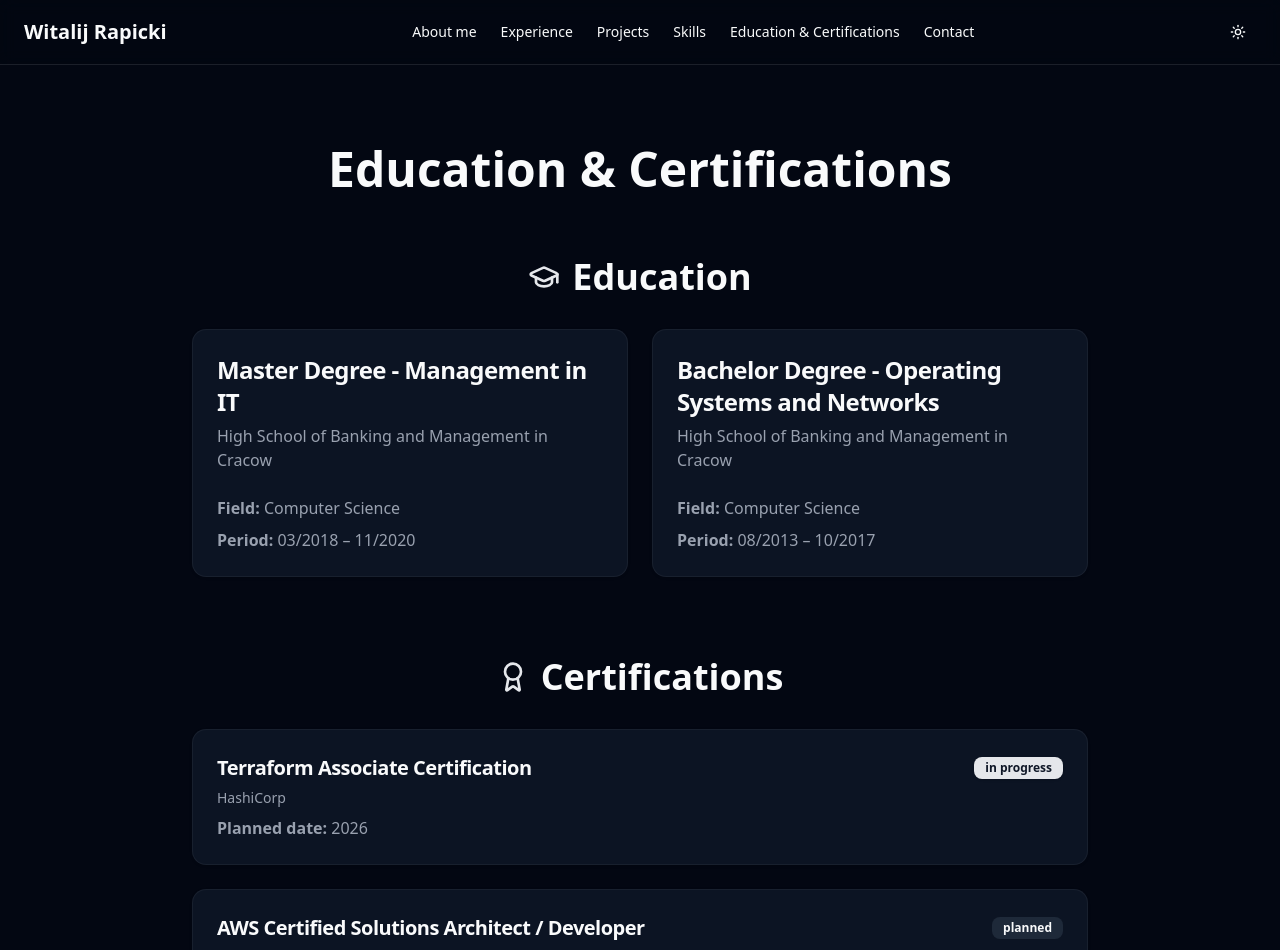
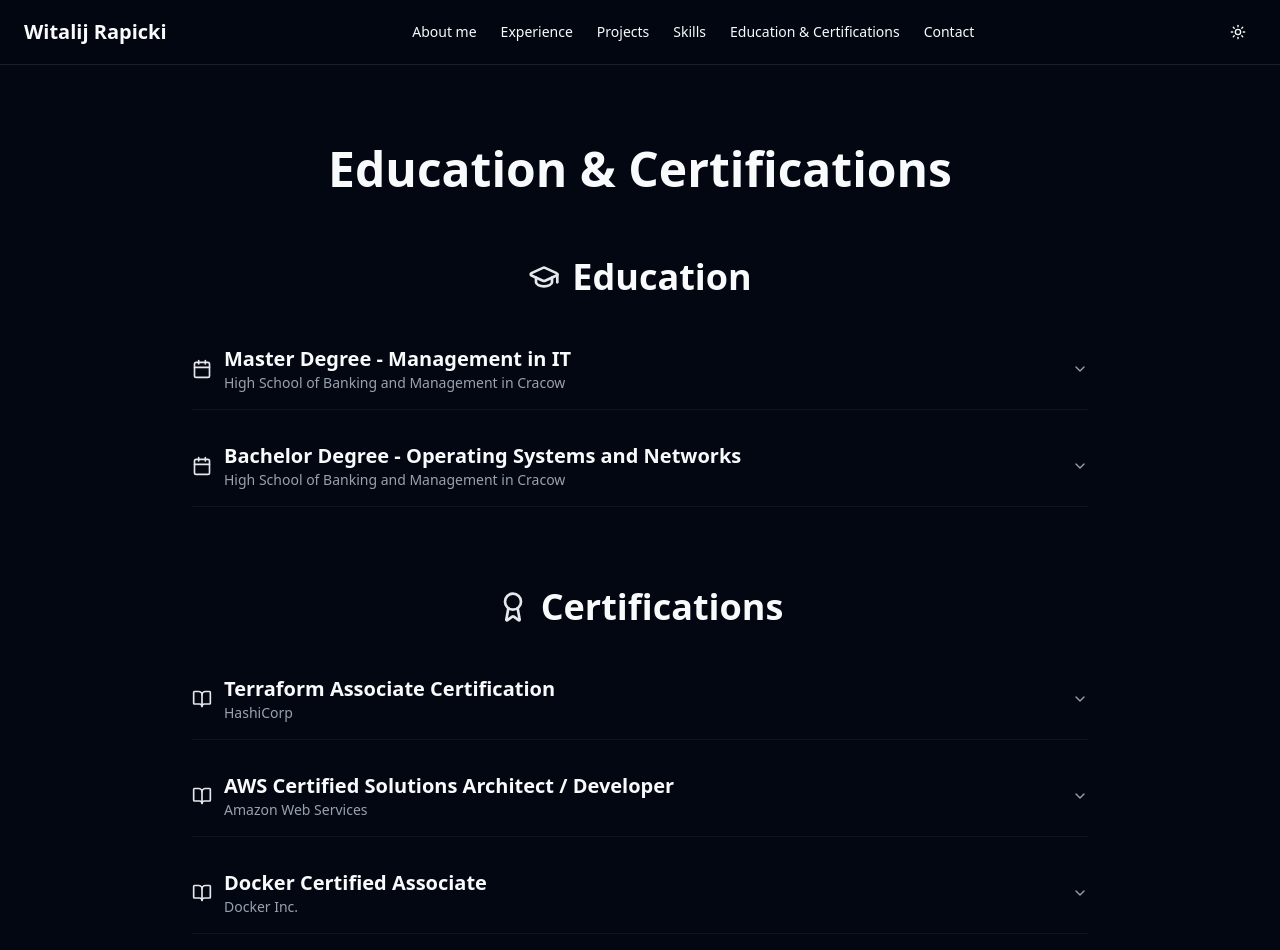
Before and after one commit to RagarRW-c/witalijrapicki-dev, a Next.js app: page /education in a window 1280 px wide. Shown: the top 950 px of the page. Built offline with nearby package versions, Linux system fonts and the light colour scheme.

Commit message:
feat: changes in tab education

```diff
--- a/src/app/education/page.tsx
+++ b/src/app/education/page.tsx
@@ -1,6 +1,14 @@
-import { Card, CardContent, CardDescription, CardHeader, CardTitle } from "@/components/ui/card"
+"use client"
+
+import { motion } from "framer-motion"
+import {
+  Accordion,
+  AccordionContent,
+  AccordionItem,
+  AccordionTrigger,
+} from "@/components/ui/accordion"
 import { Badge } from "@/components/ui/badge"
-import { GraduationCap, Award } from "lucide-react"
+import { GraduationCap, Award, Calendar, BookOpen } from "lucide-react"
 
 const education = [
   {
@@ -8,12 +16,14 @@ const education = [
     school: "High School of Banking and Management in Cracow",
     field: "Computer Science",
     period: "03/2018 – 11/2020",
+    badges: ["Management", "IT Strategy"],  // Optional badges for highlights
   },
   {
     degree: "Bachelor Degree - Operating Systems and Networks",
     school: "High School of Banking and Management in Cracow",
     field: "Computer Science",
     period: "08/2013 – 10/2017",
+    badges: ["Networks", "Operating Systems"],
   },
 ]
 
@@ -23,26 +33,40 @@ const certifications = [
     issuer: "HashiCorp",
     status: "in progress",
     planned: "2026",
+    badges: ["IaC", "Cloud"],  // Badges for skills covered
   },
   {
     name: "AWS Certified Solutions Architect / Developer",
     issuer: "Amazon Web Services",
     status: "planned",
     planned: "2026 / 2027",
+    badges: ["AWS", "Architecture"],
   },
   {
     name: "Docker Certified Associate",
     issuer: "Docker Inc.",
     status: "planned",
     planned: "after AWS",
+    badges: ["Containers", "DevOps"],
   },
   {
     name: "Certified Kubernetes Administrator (CKA)",
     issuer: "Cloud Native Computing Foundation",
     status: "planned",
     planned: "at the end",
+    badges: ["Kubernetes", "Orchestration"],
   },
 ]
+
+const badgeVariants = {
+  hidden: { opacity: 0, scale: 0.8, y: 8 },
+  visible: (i: number) => ({
+    opacity: 1,
+    scale: 1,
+    y: 0,
+    transition: { delay: i * 0.05, duration: 0.3 },
+  }),
+}
 
 export default function EducationPage() {
   return (
@@ -51,60 +75,124 @@ export default function EducationPage() {
         Education & Certifications
       </h1>
 
-      {/* Education */}
+      {/* Education Section */}
       <section className="mb-16 md:mb-20">
         <h2 className="text-3xl md:text-4xl font-semibold text-center mb-8 flex items-center justify-center gap-3">
           <GraduationCap className="h-8 w-8 text-primary" />
           Education
         </h2>
 
-        <div className="grid gap-6 md:grid-cols-2 max-w-4xl mx-auto">
-          {education.map((edu) => (
-            <Card key={edu.degree} className="bg-card/80 backdrop-blur-sm border-border/50">
-              <CardHeader>
-                <CardTitle className="text-xl md:text-2xl">{edu.degree}</CardTitle>
-                <CardDescription className="text-base">{edu.school}</CardDescription>
-              </CardHeader>
-              <CardContent className="space-y-2">
+        <Accordion type="single" collapsible className="w-full max-w-4xl mx-auto space-y-4">
+          {education.map((edu, index) => (
+            <motion.div
+              key={edu.degree}
+              initial="hidden"
+              whileInView="visible"
+              viewport={{ once: true }}
+              variants={badgeVariants as any}
+            >
+              <AccordionItem value={edu.degree} className="border-border/50">
+                <AccordionTrigger className="hover:no-underline">
+                  <div className="flex items-center gap-3">
+                    <Calendar className="h-5 w-5 text-primary" />
+                    <span className="text-left">
+                      <h3 className="text-xl font-semibold">{edu.degree}</h3>
+                      <p className="text-sm text-muted-foreground">{edu.school}</p>
+                    </span>
+                  </div>
+                </AccordionTrigger>
+                <AccordionContent className="pt-4">
+                  <div className="space-y-3">
                     <p className="text-muted-foreground">
                       <strong>Field:</strong> {edu.field}
                     </p>
                     <p className="text-muted-foreground">
                       <strong>Period:</strong> {edu.period}
                     </p>
-              </CardContent>
-            </Card>
+                    {edu.badges && (
+                      <div className="flex flex-wrap gap-2 pt-2">
+                        {edu.badges.map((badge, i) => (
+                          <motion.div
+                            key={badge}
+                            custom={i}
+                            initial="hidden"
+                            whileInView="visible"
+                            variants={badgeVariants as any}
+                          >
+                            <Badge variant="secondary" className="text-xs">
+                              {badge}
+                            </Badge>
+                          </motion.div>
                         ))}
                       </div>
+                    )}
+                  </div>
+                </AccordionContent>
+              </AccordionItem>
+            </motion.div>
+          ))}
+        </Accordion>
       </section>
 
-      {/* Certifications */}
+      {/* Certifications Section */}
       <section>
         <h2 className="text-3xl md:text-4xl font-semibold text-center mb-8 flex items-center justify-center gap-3">
           <Award className="h-8 w-8 text-primary" />
           Certifications
         </h2>
 
-        <div className="max-w-4xl mx-auto space-y-6">
-          {certifications.map((cert) => (
-            <Card key={cert.name} className="bg-card/80 backdrop-blur-sm border-border/50">
-              <CardHeader className="pb-2">
-                <div className="flex items-center justify-between">
-                  <CardTitle className="text-xl">{cert.name}</CardTitle>
-                  <Badge variant={cert.status.includes("in progress") ? "default" : "secondary"}>
-                    {cert.status}
+        <Accordion type="single" collapsible className="w-full max-w-4xl mx-auto space-y-4">
+          {certifications.map((cert, index) => (
+            <motion.div
+              key={cert.name}
+              initial="hidden"
+              whileInView="visible"
+              viewport={{ once: true }}
+              variants={badgeVariants as any}
+            >
+              <AccordionItem value={cert.name} className="border-border/50">
+                <AccordionTrigger className="hover:no-underline">
+                  <div className="flex items-center gap-3">
+                    <BookOpen className="h-5 w-5 text-primary" />
+                    <span className="text-left">
+                      <h3 className="text-xl font-semibold">{cert.name}</h3>
+                      <p className="text-sm text-muted-foreground">{cert.issuer}</p>
+                    </span>
+                  </div>
+                </AccordionTrigger>
+                <AccordionContent className="pt-4">
+                  <div className="space-y-3">
+                    <div className="flex items-center gap-2">
+                      <Badge variant={cert.status === "in progress" ? "default" : "secondary"}>
+                        {cert.status.charAt(0).toUpperCase() + cert.status.slice(1)}
                       </Badge>
+                      <p className="text-sm text-muted-foreground">
+                        Planned: {cert.planned}
+                      </p>
                     </div>
-                <CardDescription>{cert.issuer}</CardDescription>
-              </CardHeader>
-              <CardContent>
-                <p className="text-muted-foreground">
-                  <strong>Planned date:</strong> {cert.planned}
-                </p>
-              </CardContent>
-            </Card>
+                    {cert.badges && (
+                      <div className="flex flex-wrap gap-2 pt-2">
+                        {cert.badges.map((badge, i) => (
+                          <motion.div
+                            key={badge}
+                            custom={i}
+                            initial="hidden"
+                            whileInView="visible"
+                            variants={badgeVariants as any}
+                          >
+                            <Badge variant="outline" className="text-xs">
+                              {badge}
+                            </Badge>
+                          </motion.div>
                         ))}
                       </div>
+                    )}
+                  </div>
+                </AccordionContent>
+              </AccordionItem>
+            </motion.div>
+          ))}
+        </Accordion>
 
         <p className="text-center text-muted-foreground mt-8 italic">
           The list will be updated as new certifications are obtained 🚀
```
Lines whose indentation alone changed are shown as unchanged.
